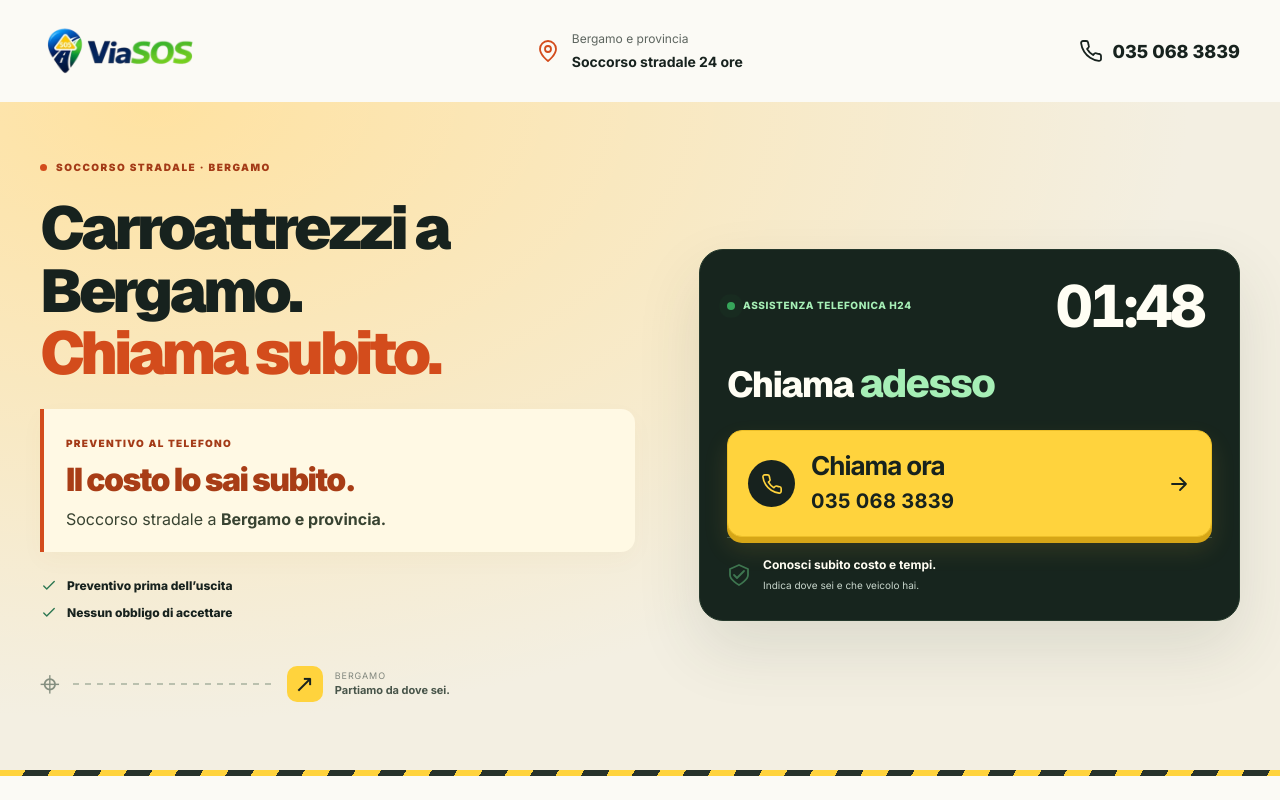
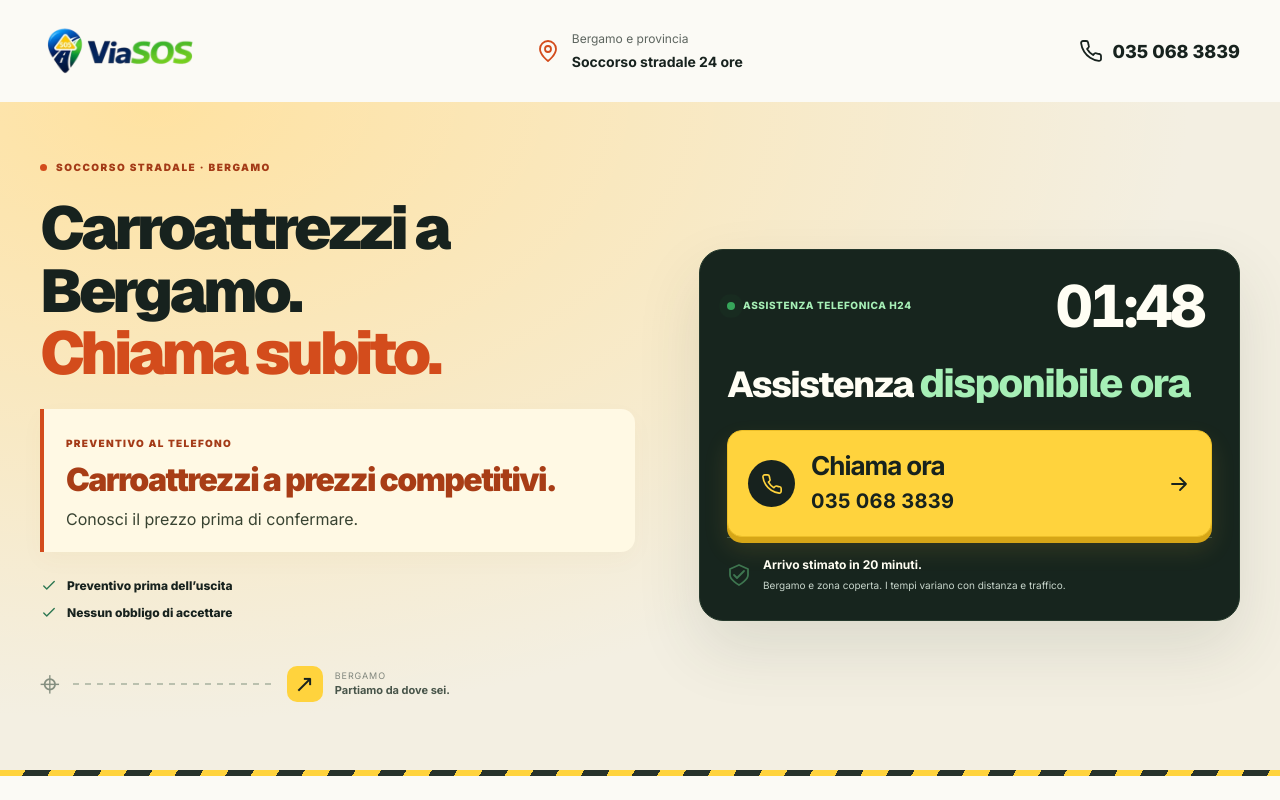
Before and after one commit to alessio-aesthetic/viasos.it, a Next.js app: page /richiesta-bergamo in a window 1280 px wide. Shown: the top 800 px of the page. Built offline with nearby package versions, Linux system fonts and the light colour scheme.

Commit message:
Evidenzia disponibilità e arrivo stimato a Bergamo

```diff
--- a/src/app/richiesta-bergamo/BergamoCall.tsx
+++ b/src/app/richiesta-bergamo/BergamoCall.tsx
@@ -92,8 +92,8 @@ export default function BergamoCall() {
     <header className="bc-header bc-wrap"><img src="/images/viasos-logo-header-cropped.webp" alt="ViaSOS" width="180" height="70" /><div className="bc-header-zone"><Icon name="pin" /><span>Bergamo e provincia<strong>Soccorso stradale 24 ore</strong></span></div><a className="bc-header-phone" href={`tel:${tel}`} onClick={() => trackCall('header')}><Icon />{phone}</a></header>
     <main>
       <section className="bc-hero"><div className="bc-wrap bc-hero-grid">
-        <div className="bc-intro"><p className="bc-eyebrow"><span /> SOCCORSO STRADALE · BERGAMO</p><h1>Carroattrezzi a Bergamo.<br /><em>Chiama subito.</em></h1><div className="bc-price-focus"><span className="bc-price-kicker">PREVENTIVO AL TELEFONO</span><p><strong>Il costo lo sai subito.</strong><span>Soccorso stradale a <b>Bergamo e provincia.</b></span></p></div><div className="bc-promises"><span><Icon name="check" />Preventivo prima dell’uscita</span><span><Icon name="check" />Nessun obbligo di accettare</span></div><div className="bc-route" aria-hidden="true"><span className="bc-route-pin">⌖</span><span className="bc-route-line" /><span className="bc-route-truck">↗</span><span>BERGAMO<br /><b>Partiamo da dove sei.</b></span></div></div>
-        <div className="bc-contact"><div className="bc-contact-top"><span className="bc-availability"><i /> ASSISTENZA TELEFONICA H24</span><time className="bg-time">{time}</time></div><h2 className="bc-available-title">Chiama <strong>adesso</strong></h2><CallButton placement="hero" /><div className="bc-contact-bottom"><Icon name="shield" /><p><strong>Conosci subito costo e tempi.</strong><span>Indica dove sei e che veicolo hai.</span></p></div></div>
+        <div className="bc-intro"><p className="bc-eyebrow"><span /> SOCCORSO STRADALE · BERGAMO</p><h1>Carroattrezzi a Bergamo.<br /><em>Chiama subito.</em></h1><div className="bc-price-focus"><span className="bc-price-kicker">PREVENTIVO AL TELEFONO</span><p><strong>Carroattrezzi a prezzi competitivi.</strong><span>Conosci il prezzo prima di confermare.</span></p></div><div className="bc-promises"><span><Icon name="check" />Preventivo prima dell’uscita</span><span><Icon name="check" />Nessun obbligo di accettare</span></div><div className="bc-route" aria-hidden="true"><span className="bc-route-pin">⌖</span><span className="bc-route-line" /><span className="bc-route-truck">↗</span><span>BERGAMO<br /><b>Partiamo da dove sei.</b></span></div></div>
+        <div className="bc-contact"><div className="bc-contact-top"><span className="bc-availability"><i /> ASSISTENZA TELEFONICA H24</span><time className="bg-time">{time}</time></div><h2 className="bc-available-title">Assistenza <strong>disponibile ora</strong></h2><CallButton placement="hero" /><div className="bc-contact-bottom"><Icon name="shield" /><p><strong>Arrivo stimato in 20 minuti.</strong><span>Bergamo e zona coperta. I tempi variano con distanza e traffico.</span></p></div></div>
       </div><div className="bc-road-stripe" aria-hidden="true" /></section>
       <section className="bc-benefits bc-wrap" aria-label="Perché chiamare ViaSOS">{benefits.map((item, i) => <article key={item.title}><div className="bc-benefit-top"><Icon name={item.icon} /><span>0{i + 1}</span></div><h2>{item.title}</h2><p>{item.text}</p></article>)}</section>
       <section className="bc-help"><div className="bc-wrap bc-help-grid"><div><p className="bc-eyebrow">DAL PROBLEMA ALLA SOLUZIONE</p><h2>Qualunque sia l’imprevisto,<br /><em>raccontacelo.</em></h2><p>Auto, moto e furgoni. Una chiamata per capire il problema e concordare il recupero più adatto.</p><a className="bc-inline-call" href={`tel:${tel}`} onClick={() => trackCall('services')}>Parla con il riferimento di Bergamo <Icon name="arrow" /></a></div><AnimatedCases /></div></section>
```
